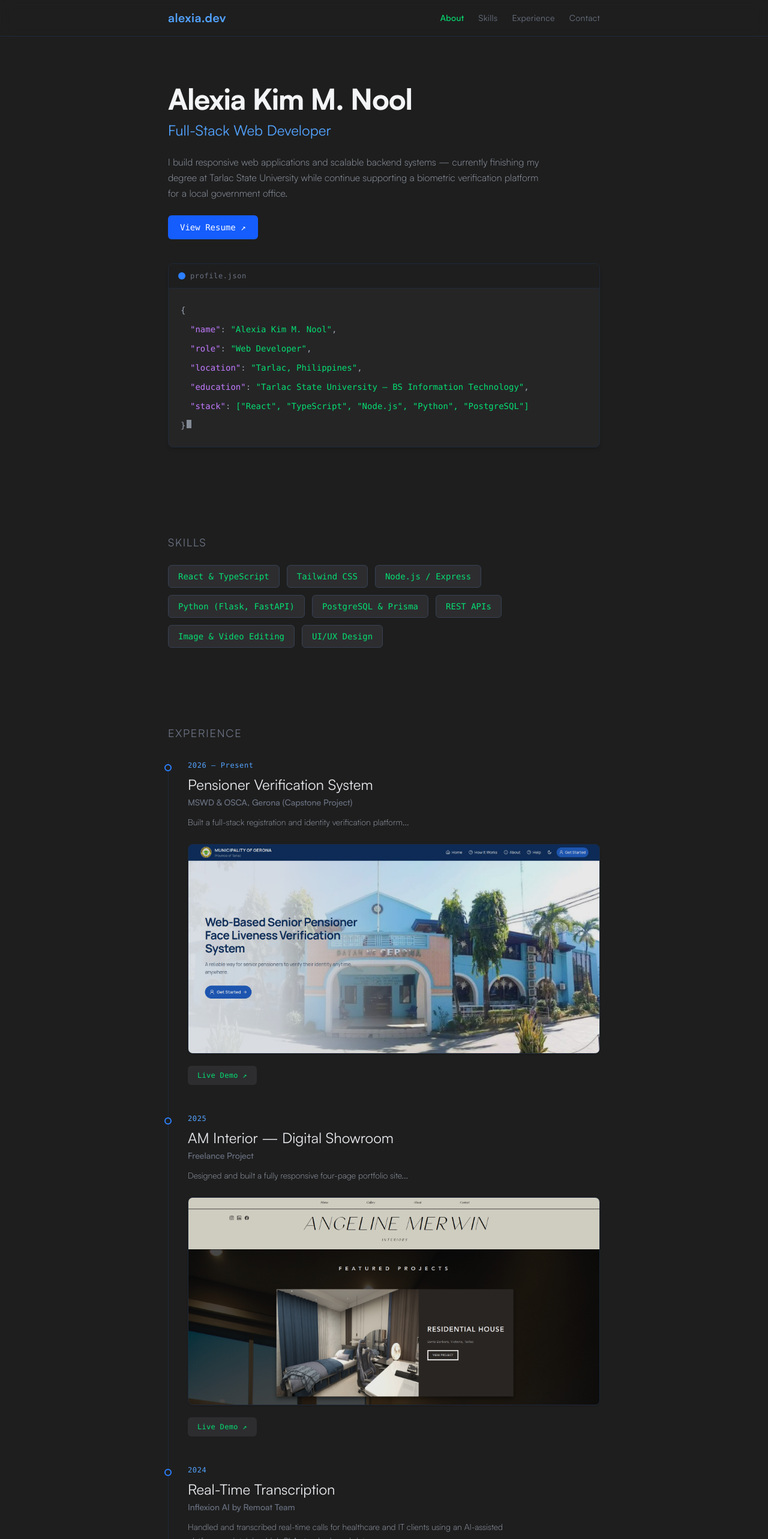
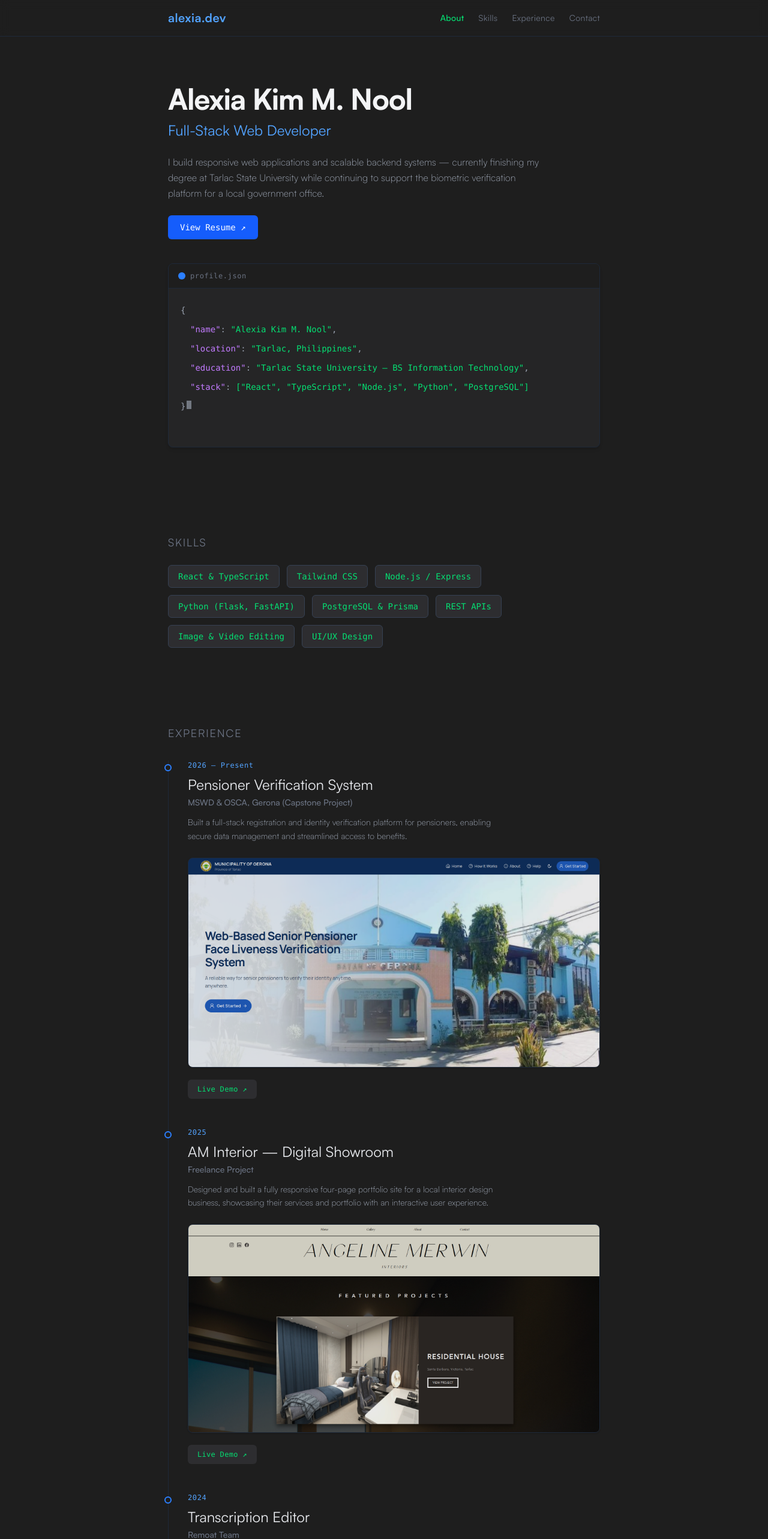
Before and after one commit to aex1a/Portfolio_Nool, a React (Vite) app: page / in a window 1280 px wide. Shown: the top 2566 px of the page at 60% size. Built offline with nearby package versions, Linux system fonts and the light colour scheme.

Commit message:
Edited profile.json

```diff
--- a/src/Portfolio.jsx
+++ b/src/Portfolio.jsx
@@ -35,7 +35,6 @@ const NAV_ITEMS = [
 
 const profile = [
   { key: "name", value: `"Alexia Kim M. Nool"` },
-{ key: "role", value: `"Web Developer"` },
 { key: "location", value: `"Tarlac, Philippines"` },
 { key: "education", value: `"Tarlac State University — BS Information Technology"` },
 {
@@ -85,7 +84,7 @@ const experience = [
     year: "2026 — Present",
     title: "Pensioner Verification System",
     org: "MSWD & OSCA, Gerona (Capstone Project)",
-    description: "Built a full-stack registration and identity verification platform...",
+    description: "Built a full-stack registration and identity verification platform for pensioners, enabling secure data management and streamlined access to benefits.",
     image: pvsImage,
     demoUrl: "https://pensionner-frontend.onrender.com",
   },
@@ -93,14 +92,14 @@ const experience = [
     year: "2025",
     title: "AM Interior — Digital Showroom",
     org: "Freelance Project",
-    description: "Designed and built a fully responsive four-page portfolio site...",
+    description: "Designed and built a fully responsive four-page portfolio site for a local interior design business, showcasing their services and portfolio with an interactive user experience.",
     image: amImage,
     demoUrl: "https://finalwdev.netlify.app/",
   },
 {
   year: "2024",
-  title: "Real-Time Transcription",
-  org: "Inflexion AI by Remoat Team",
+  title: "Transcription Editor",
+  org: "Remoat Team",
   description:
   "Handled and transcribed real-time calls for healthcare and IT clients using an AI-assisted platform, maintaining high SLA standards and data accuracy.",
 },
@@ -218,7 +217,7 @@ export default function Portfolio() {
       <p className="mt-6 max-w-[58ch] font-light leading-relaxed text-gray-400">
       I build responsive web applications and scalable backend systems —
       currently finishing my degree at Tarlac State University while
-      continue supporting a biometric verification platform for a local
+      continuing to support the biometric verification platform for a local
       government office.
       </p>
 
```
